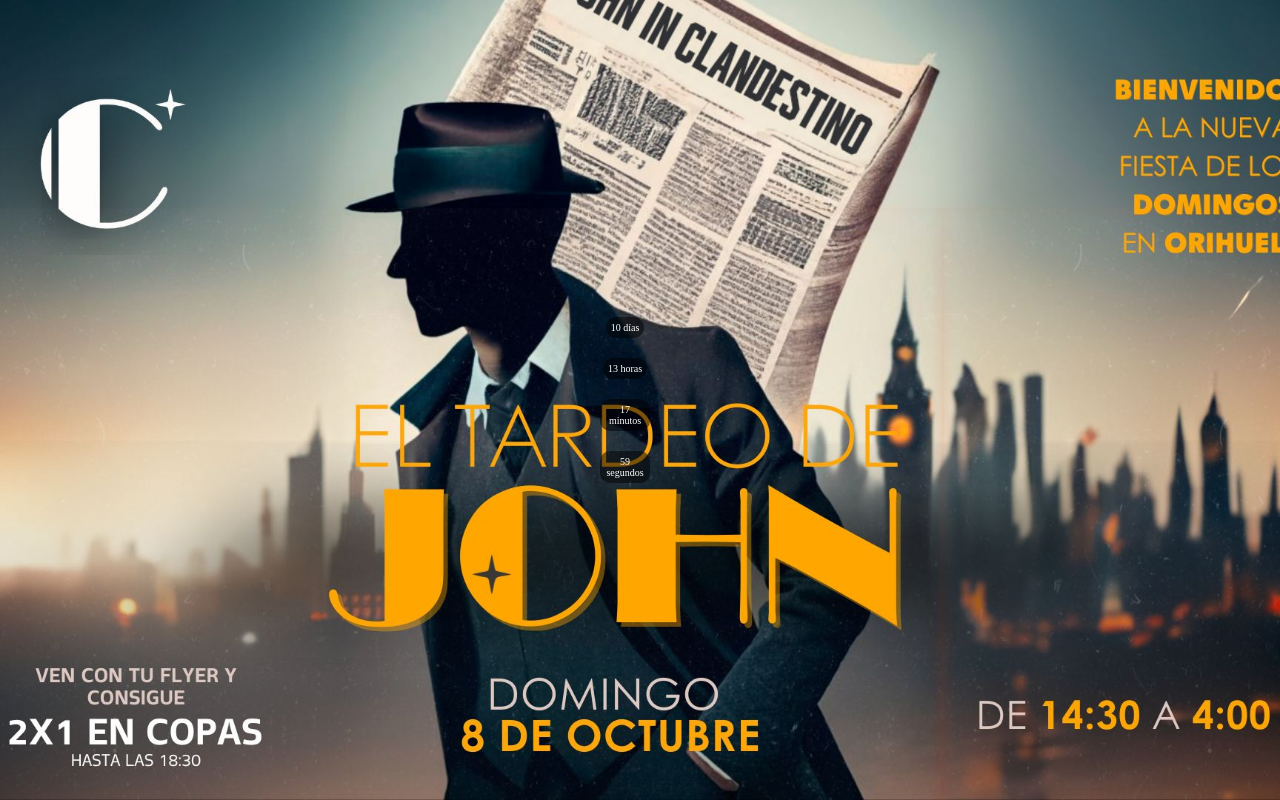
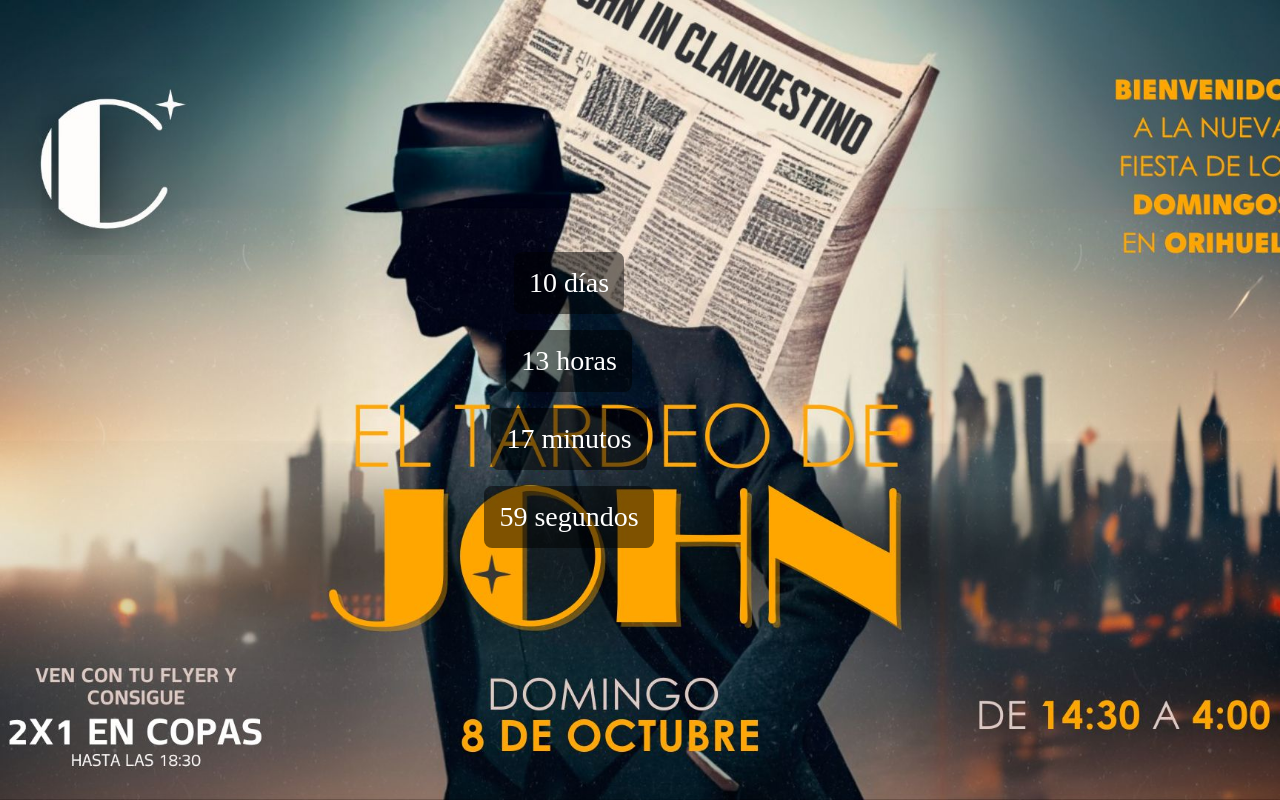
Before and after one commit to Pedromadii/mi-cuenta-atras, a plain HTML site: page index.html in a window 1280 px wide. Drawn offline with Linux system fonts and the light colour scheme.

Commit message:
Update styles.css

```diff
--- a/styles.css
+++ b/styles.css
@@ -13,16 +13,16 @@ body {
 #countdown {
     text-align: center;
     color: white;
-    font-size: 10px; /* Aumenta el tamaño de la fuente */
-    padding: 20px; /* Añade padding al contenedor */
-    width: 50%; /* Ajusta el ancho del contenedor a un 80% del contenedor padre */
-    max-width: 100px; /* Establece un ancho máximo para el contenedor */
+    font-size: 28px; /* Disminuye el tamaño de la fuente */
+    padding: 15px; /* Disminuye el padding del contenedor */
+    width: 60%; /* Disminuye el ancho del contenedor a un 60% del contenedor padre */
+    max-width: 400px; /* Disminuye el ancho máximo para el contenedor */
 }
 
 #countdown div {
     display: inline-block;
-    padding: 5px; /* Aumenta el padding de cada elemento */
+    padding: 15px; /* Disminuye el padding de cada elemento */
     background-color: rgba(0,0,0,0.5);
-    margin: 10px;
-    border-radius: 10px;
+    margin: 8px; /* Disminuye el margen entre los elementos */
+    border-radius: 8px; /* Disminuye el borde redondeado de los cuadros */
 }
```
